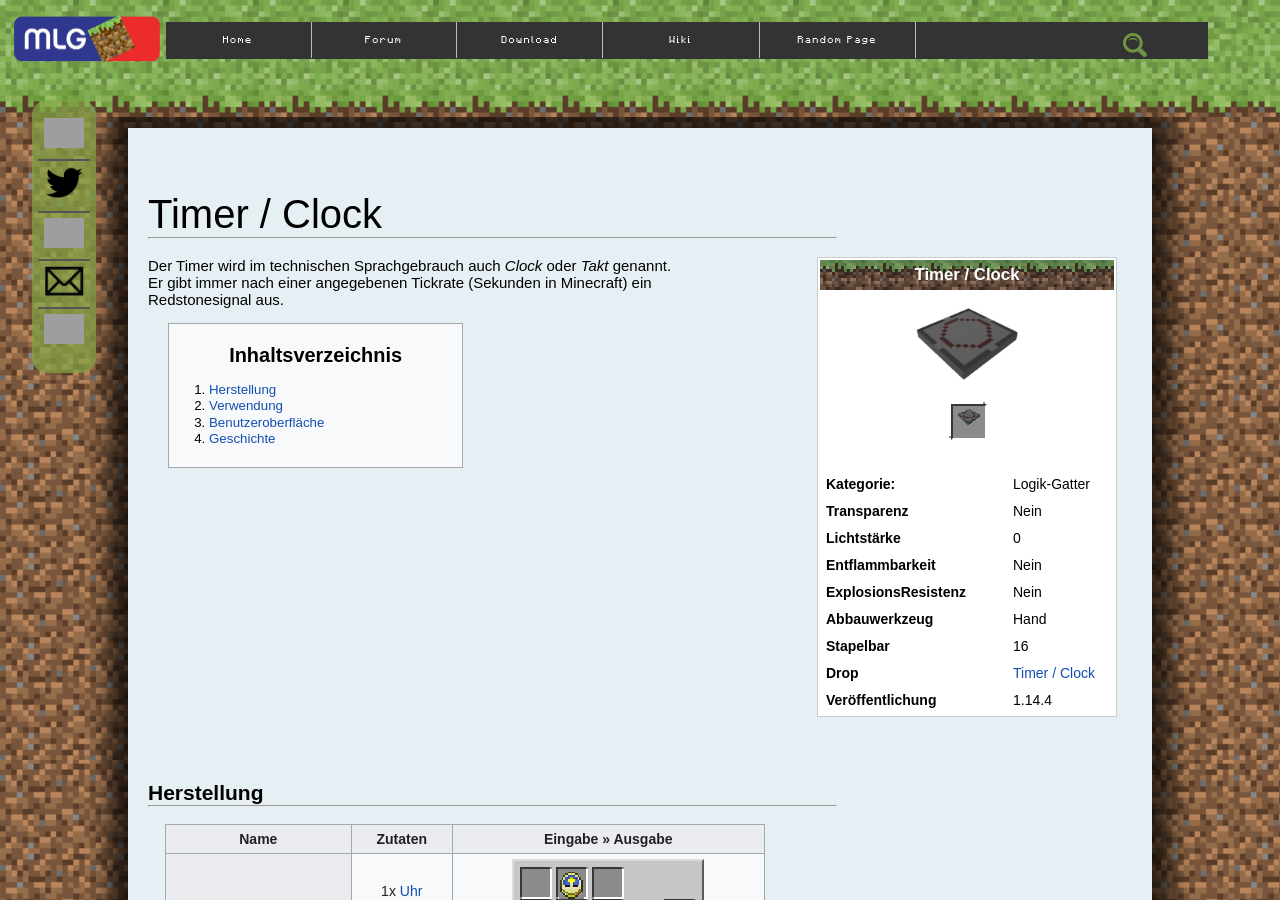
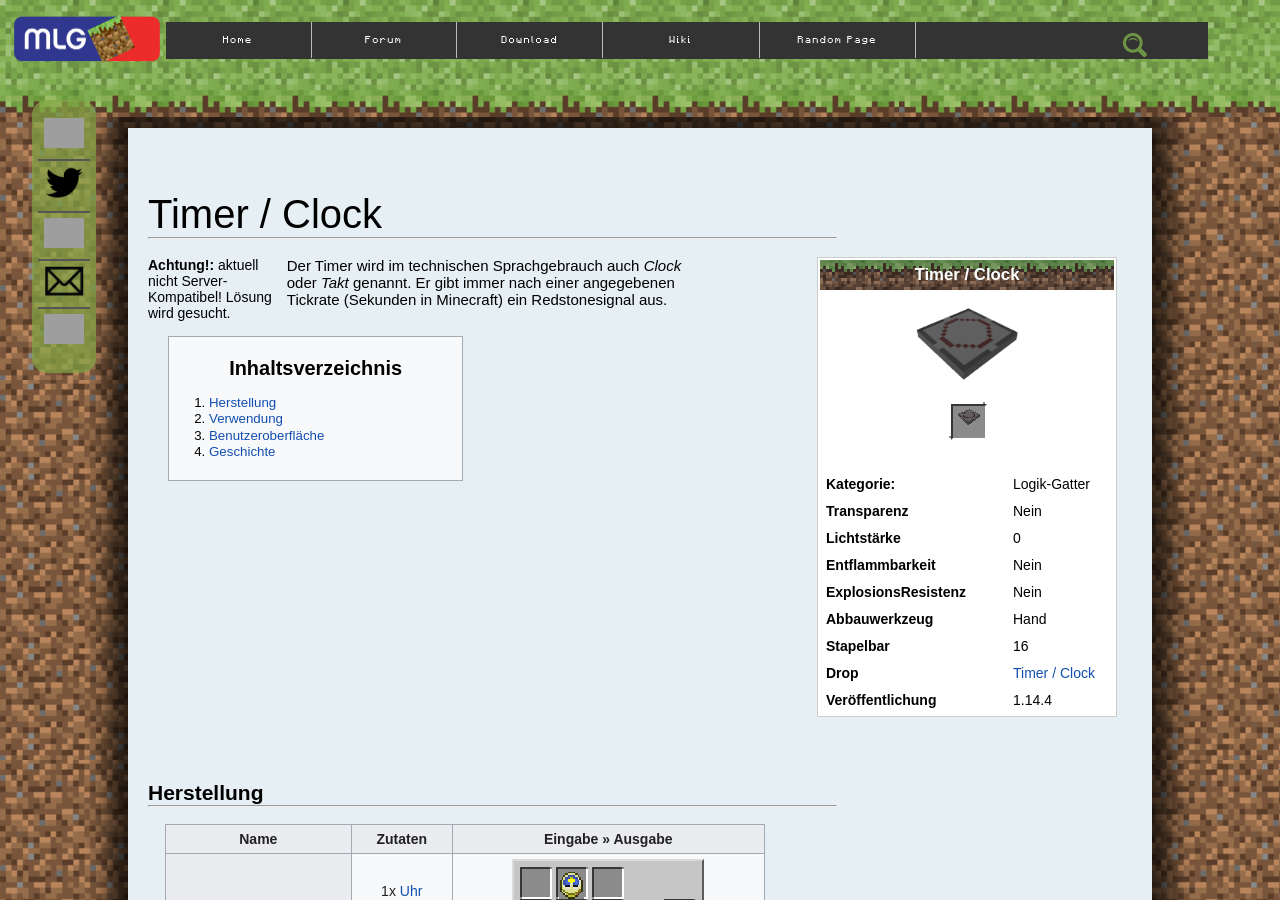
Before and after one commit to PMTINF19AI2/PMTINF19AI2.github.io, a Jekyll site: the page timer_wiki.html, which Jekyll copies as it is, in a window 1280 px wide and 900 px high. Built offline with Jekyll 4.4.1, drawn with Linux system fonts in a browser that asks for light colours; nearby versions of some CDN libraries; some web fonts are replaced; grey boxes are pictures that could not be loaded.

Commit message:
Serverprobleme

```diff
--- a/timer_wiki.html
+++ b/timer_wiki.html
@@ -115,6 +115,7 @@
                     </table>
                 </div>
                 <div class="description">
+                    <p><b>Achtung!:</b> aktuell nicht Server-Kompatibel! Lösung wird gesucht.</p>
                     <p class="description">Der Timer wird im technischen Sprachgebrauch auch <i>Clock</i> oder <i>Takt</i> genannt. Er gibt immer nach einer angegebenen Tickrate (Sekunden in Minecraft) ein Redstonesignal aus.</p>
                 </div>
                 <div id="content" class="content">
--- a/workbench_wiki.html
+++ b/workbench_wiki.html
@@ -115,6 +115,7 @@
                     </table>
                 </div>
                 <div class="description">
+                    <p><b>Achtung!:</b> aktuell nicht Server-Kompatibel! Lösung wird gesucht.</p>
                     <p class="description">Die Workbench ist ein Tisch, an dem auf <a href="card_wiki.html">Erweiterungskarten</a> eine Logikschaltung oder ein Flip-Flop-Gatter gespeichert werden kann. Diese fungieren auch als Vorlage, um die Karten am <a href="printer_wiki.html">Drucker</a> zu duplizieren.</p>
                 </div>
                 <div id="content" class="content">
```
